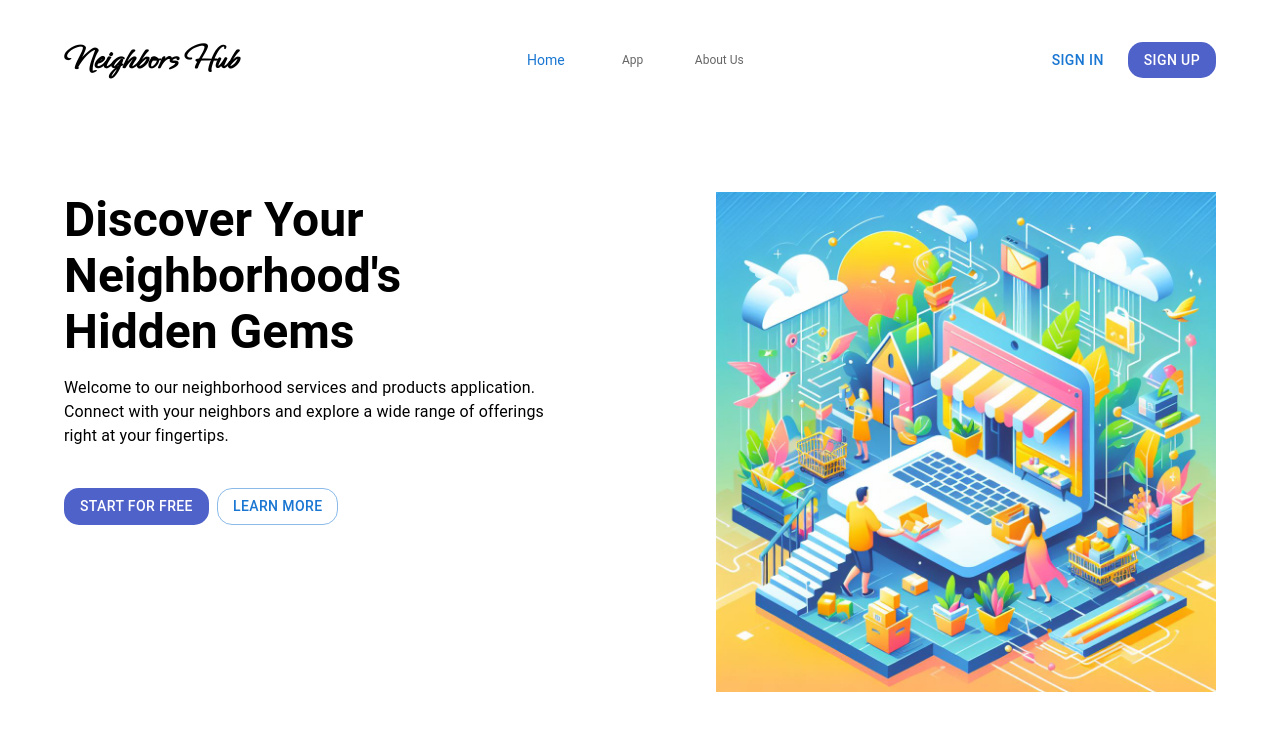
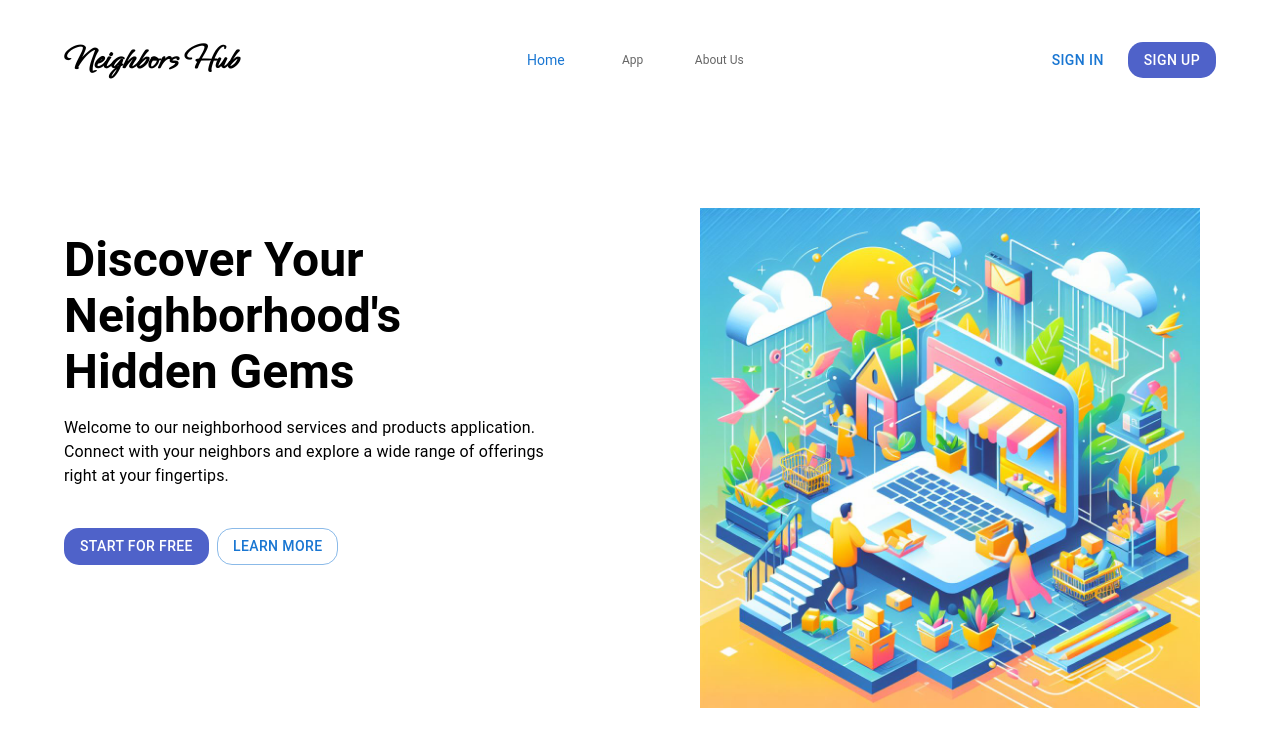
Before and after one commit to miladtavakoli/NeighborsHub, a Next.js app: page / in a window 1280 px wide. Shown: the top 746 px of the page. Built offline with nearby package versions, Linux system fonts and the light colour scheme.

Commit message:
landing page cssfixing

```diff
--- a/app/page.jsx
+++ b/app/page.jsx
@@ -25,7 +25,7 @@ const LandingPage = () => {
         sx={{ flex: 1, p: { md: 0, xs: 5 } }}
       >
         <Hidden smDown>
-          <Typography variant="h3" sx={{ fontWeight: "bold" }}>
+          <Typography variant="h3" sx={{ fontWeight: "bold", mt: 5 }}>
             Discover Your Neighborhood&apos;s Hidden Gems
           </Typography>
         </Hidden>
@@ -80,13 +80,14 @@ const LandingPage = () => {
             flex: 1,
             height: "calc( 100vh - 300px )",
             pl: { md: 2, lg: 0 },
+            p: { lg: 2 },
           }}
         >
           <img
             src={BackgroundImage.src}
             style={{
               maxWidth: "100%",
-              maxHeight: "100%",
+              maxHeight: "500px",
               objectFit: "cover",
             }}
             alt="Picture of the author"
```
